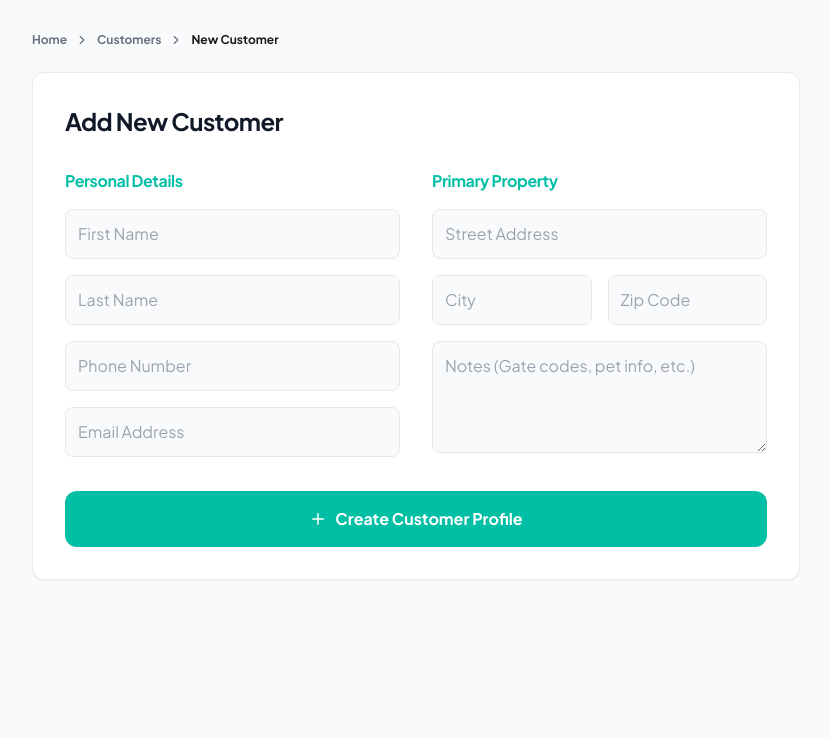
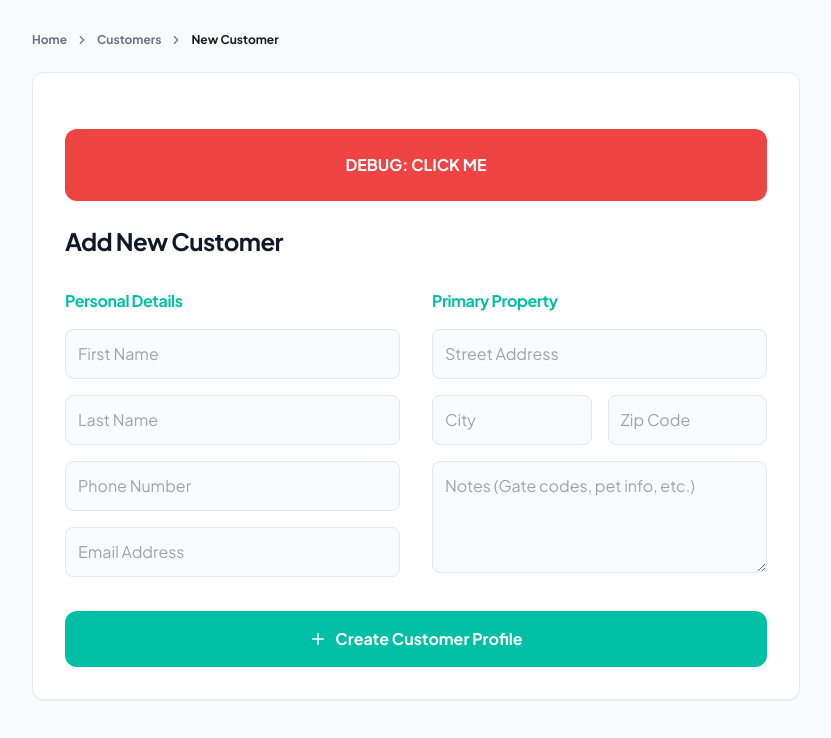
Before and after one commit to bpnelsen/prolink-ezly, a Next.js app: page /customers/new in a window 1280 px wide. Shown: the top 738 px of the page, without its empty margins (224-1055 px from the left). Built offline with nearby package versions, Linux system fonts and the light colour scheme; no server answers.

Commit message:
debug: add test button to customers/new

```diff
--- a/src/app/customers/new/page.tsx
+++ b/src/app/customers/new/page.tsx
@@ -31,6 +31,14 @@ export default function NewCustomer() {
         <Breadcrumbs items={[{ label: 'Customers', href: '/customers' }, { label: 'New Customer', href: '/customers/new' }]} />
 
         <div className="card p-8 bg-white">
+          <button
+            type="button"
+            onClick={() => alert("TEST CLICK SUCCESS")}
+            className="w-full my-6 p-6 bg-red-500 text-white rounded-xl font-bold"
+          >
+            DEBUG: CLICK ME
+          </button>
+
           <h2 className="text-2xl font-bold mb-8 text-gray-900">Add New Customer</h2>
 
           <div className="grid grid-cols-1 md:grid-cols-2 gap-8">
```
